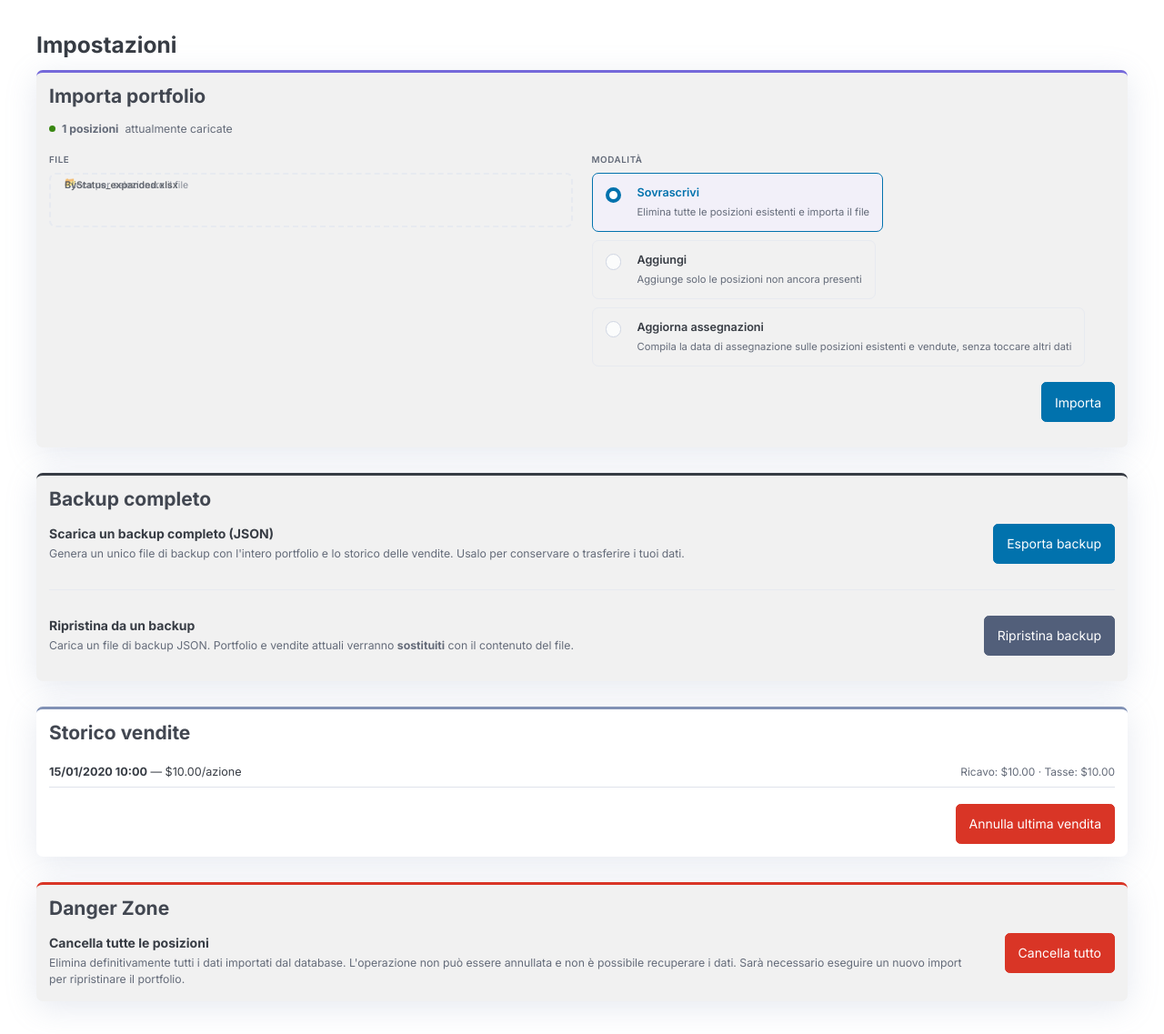
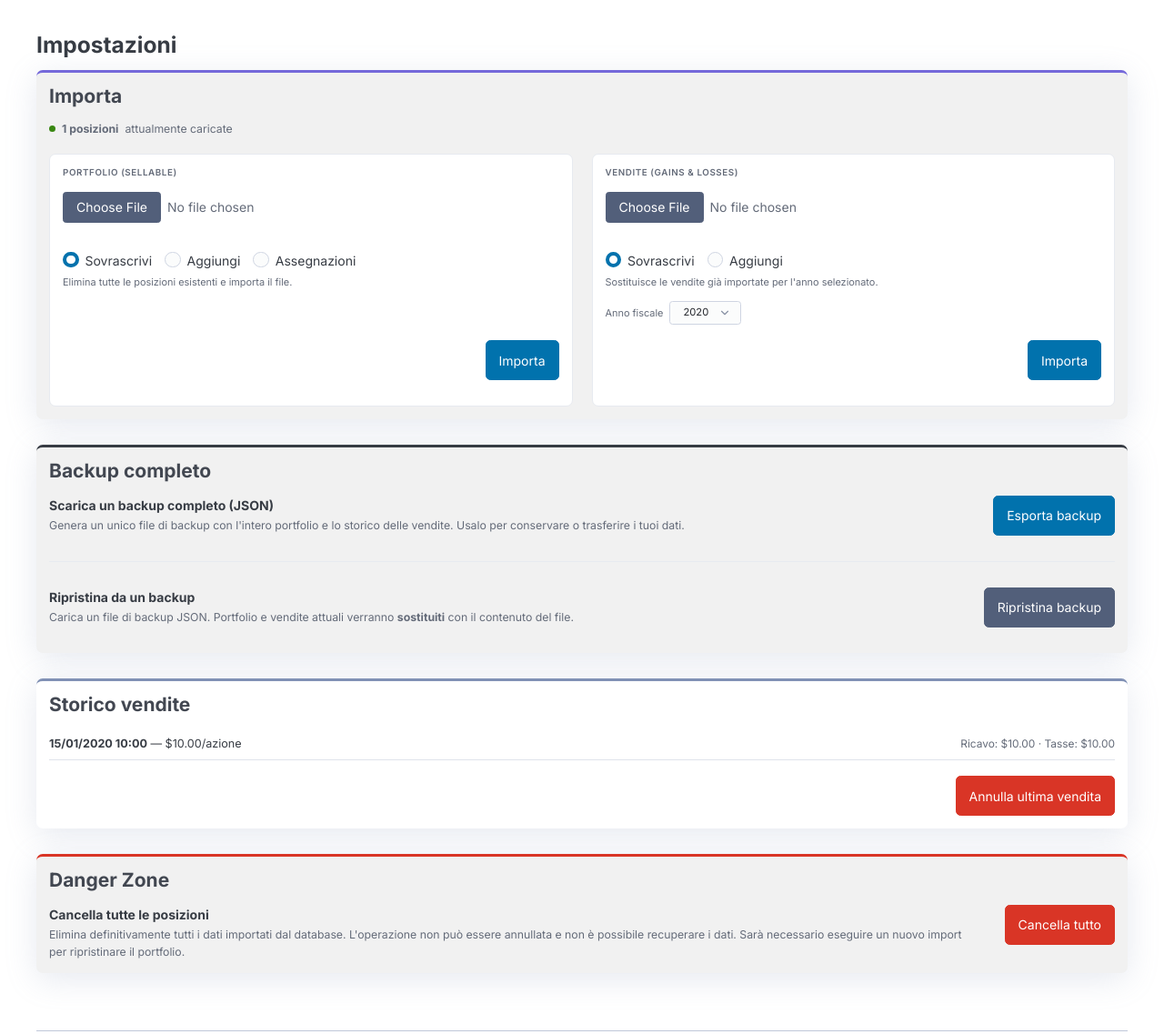
Before and after one commit to applewebbo/etrade_info, a Django app: template templates/import.html in a window 1280 px wide. Shown: the part 95-1232 px from the top of the page at 91% size. Run offline with Django 3.2, Linux system fonts and the light colour scheme; the template is opened without the code that fills it: most values are stand-ins (such as "Sample title", 1, 10 or a date in 2020).

Commit message:
feat(import): add Gains & Losses import UI to the settings page
Split the import section into a compact two-column layout: portfolio
(Sellable) import on the left, the new Gains & Losses import (mode +
tax year picker) on the right. Mode choice uses native radio inputs
with a live one-line description of the selected mode. On success, the
G&L import redirects to the Tasse page for the imported year instead
of the dashboard.

fix #24

```diff
--- a/static/style.css
+++ b/static/style.css
@@ -392,23 +392,57 @@ button.danger:focus, button.danger:focus-visible {
   flex-shrink: 0;
 }
 
-.import-grid {
+.import-section-grid {
   display: grid;
   grid-template-columns: 1fr 1fr;
   gap: 1.5rem;
-  align-items: start;
+  align-items: stretch;
 }
 @media (max-width: 640px) {
-  .import-grid { grid-template-columns: 1fr; }
+  .import-section-grid { grid-template-columns: 1fr; }
 }
 
-.import-col-label {
+.import-section-col {
+  display: flex;
+  flex-direction: column;
+  gap: .75rem;
+  padding: 1rem;
+  background: var(--pico-card-background-color);
+  border: 1px solid var(--pico-muted-border-color);
+  border-radius: .5rem;
+}
+
+.import-section-title {
   font-size: .7rem;
   font-weight: 600;
   text-transform: uppercase;
   letter-spacing: .06em;
   color: var(--pico-muted-color);
-  margin-bottom: .5rem;
+  margin: 0;
+}
+
+.import-compact-form {
+  display: flex;
+  flex-direction: column;
+  gap: .875rem;
+  flex: 1;
+}
+
+.import-compact-form .form-actions {
+  margin-top: auto;
+  display: flex;
+  justify-content: flex-end;
+}
+
+.mode-options {
+  display: flex;
+  flex-wrap: wrap;
+  align-items: center;
+}
+.mode-hint {
+  margin: .4rem 0 0;
+  font-size: .78rem;
+  color: var(--pico-muted-color);
 }
 
 .file-drop {
@@ -446,40 +480,18 @@ button.danger:focus, button.danger:focus-visible {
   color: var(--pico-muted-color);
 }
 
-.mode-card {
+.import-year-label {
   display: flex;
-  align-items: flex-start;
-  gap: .75rem;
-  border: 1px solid var(--pico-muted-border-color);
-  border-radius: .5rem;
-  padding: .875rem 1rem;
-  margin-bottom: .625rem;
-  cursor: pointer;
-  transition: border-color .15s, background .15s;
+  align-items: center;
+  gap: .5rem;
+  font-size: .78rem;
+  color: var(--pico-muted-color);
 }
-.mode-card:last-child { margin-bottom: 0; }
-.mode-card:has(.mode-radio:checked) {
-  border-color: var(--pico-primary);
-  background: var(--pico-color-indigo-50);
-}
-.mode-card:has(.mode-radio:checked) .mode-card-title { color: var(--pico-primary); }
-.mode-card:has(.mode-radio:checked) .mode-card-desc  { color: var(--pico-muted-color); }
-.mode-radio {
-  margin-top: .15rem;
-  flex-shrink: 0;
-}
-.mode-card-body {
-  display: flex;
-  flex-direction: column;
-  gap: .2rem;
-}
-.mode-card-title {
-  font-weight: 600;
-  font-size: .9rem;
-}
-.mode-card-desc {
+.import-year-select {
+  width: auto;
+  margin: 0;
+  padding: .25rem .5rem;
   font-size: .8rem;
-  color: var(--pico-muted-color);
 }
 
 tbody tr:nth-child(even) td,
--- a/templates/import.html
+++ b/templates/import.html
@@ -6,59 +6,78 @@
 
 <section>
   <article class="settings-card card-portfolio">
-    <h3>Importa portfolio</h3>
+    <h3>Importa</h3>
     {% if count %}
     <p class="import-status">
       <span class="import-status-dot"></span>
       <strong>{{ count }} posizioni</strong> attualmente caricate
     </p>
     {% endif %}
-    <form method="post" enctype="multipart/form-data">
-      {% csrf_token %}
-      <div class="import-grid">
+    <div class="import-section-grid">
 
-        <div class="import-col">
-          <p class="import-col-label">File</p>
-          <label class="file-drop" x-data="{ name: '' }">
-            <input type="file" name="xlsx" accept=".xlsx" required
-                   x-on:change="name = $event.target.files[0]?.name ?? ''"
-                   class="file-drop-input" />
-            <span class="file-drop-icon">📂</span>
-            <span class="file-drop-hint" x-text="name || 'ByStatus_expanded.xlsx'"></span>
-            <span class="file-drop-sub">Clicca per selezionare il file</span>
+      <div class="import-section-col">
+        <h4 class="import-section-title">Portfolio (Sellable)</h4>
+        <form method="post" enctype="multipart/form-data" class="import-compact-form">
+          {% csrf_token %}
+          <input type="file" name="xlsx" accept=".xlsx" required />
+
+          <div class="mode-field" x-data="{ mode: 'overwrite' }">
+            <div class="mode-options">
+              <input type="radio" id="sellable-mode-overwrite" name="mode" value="overwrite" x-model="mode" checked />
+              <label for="sellable-mode-overwrite">Sovrascrivi</label>
+              <input type="radio" id="sellable-mode-incremental" name="mode" value="incremental" x-model="mode" />
+              <label for="sellable-mode-incremental">Aggiungi</label>
+              <input type="radio" id="sellable-mode-update-grant" name="mode" value="update_grant" x-model="mode" />
+              <label for="sellable-mode-update-grant">Assegnazioni</label>
+            </div>
+            <p class="mode-hint">
+              <span x-show="mode === 'overwrite'">Elimina tutte le posizioni esistenti e importa il file.</span>
+              <span x-show="mode === 'incremental'">Aggiunge solo le posizioni non ancora presenti.</span>
+              <span x-show="mode === 'update_grant'">Compila la data di assegnazione sulle posizioni esistenti e vendute, senza toccare altri dati.</span>
+            </p>
+          </div>
+
+          <div class="form-actions">
+            <button type="submit">Importa</button>
+          </div>
+        </form>
+      </div>
+
+      <div class="import-section-col">
+        <h4 class="import-section-title">Vendite (Gains &amp; Losses)</h4>
+        <form method="post" enctype="multipart/form-data" class="import-compact-form">
+          {% csrf_token %}
+          <input type="file" name="gl_xlsx" accept=".xlsx" required />
+
+          <div class="mode-field" x-data="{ mode: 'overwrite' }">
+            <div class="mode-options">
+              <input type="radio" id="gl-mode-overwrite" name="gl_mode" value="overwrite" x-model="mode" checked />
+              <label for="gl-mode-overwrite">Sovrascrivi</label>
+              <input type="radio" id="gl-mode-incremental" name="gl_mode" value="incremental" x-model="mode" />
+              <label for="gl-mode-incremental">Aggiungi</label>
+            </div>
+            <p class="mode-hint">
+              <span x-show="mode === 'overwrite'">Sostituisce le vendite già importate per l'anno selezionato.</span>
+              <span x-show="mode === 'incremental'">Aggiunge solo gli ordini non ancora registrati.</span>
+            </p>
+          </div>
+
+          <label class="import-year-label">
+            Anno fiscale
+            <select name="year" class="import-year-select">
+              {% for y in gl_years %}
+              <option value="{{ y }}" {% if y == gl_default_year %}selected{% endif %}>{{ y }}</option>
+              {% endfor %}
+            </select>
           </label>
-        </div>
 
-        <div class="import-col">
-          <p class="import-col-label">Modalità</p>
-          <label class="mode-card mode-card-overwrite" x-data>
-            <input type="radio" name="mode" value="overwrite" checked class="mode-radio" />
-            <span class="mode-card-body">
-              <span class="mode-card-title">Sovrascrivi</span>
-              <span class="mode-card-desc">Elimina tutte le posizioni esistenti e importa il file</span>
-            </span>
-          </label>
-          <label class="mode-card mode-card-incremental">
-            <input type="radio" name="mode" value="incremental" class="mode-radio" />
-            <span class="mode-card-body">
-              <span class="mode-card-title">Aggiungi</span>
-              <span class="mode-card-desc">Aggiunge solo le posizioni non ancora presenti</span>
-            </span>
-          </label>
-          <label class="mode-card mode-card-incremental">
-            <input type="radio" name="mode" value="update_grant" class="mode-radio" />
-            <span class="mode-card-body">
-              <span class="mode-card-title">Aggiorna assegnazioni</span>
-              <span class="mode-card-desc">Compila la data di assegnazione sulle posizioni esistenti e vendute, senza toccare altri dati</span>
-            </span>
-          </label>
-        </div>
+          <div class="form-actions">
+            <button type="submit">Importa</button>
+          </div>
+        </form>
+      </div>
 
-      </div>
-      <div class="form-actions">
-        <button type="submit">Importa</button>
-      </div>
-    </form>
+    </div>
   </article>
 </section>
 
```
Also changed, not shown: app.py (+38 -9 lines), tests/test_views.py (+39 -0 lines).
